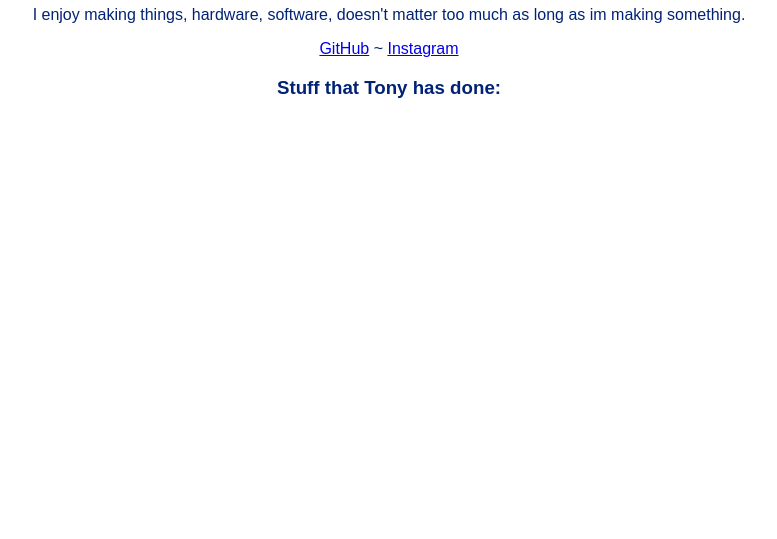
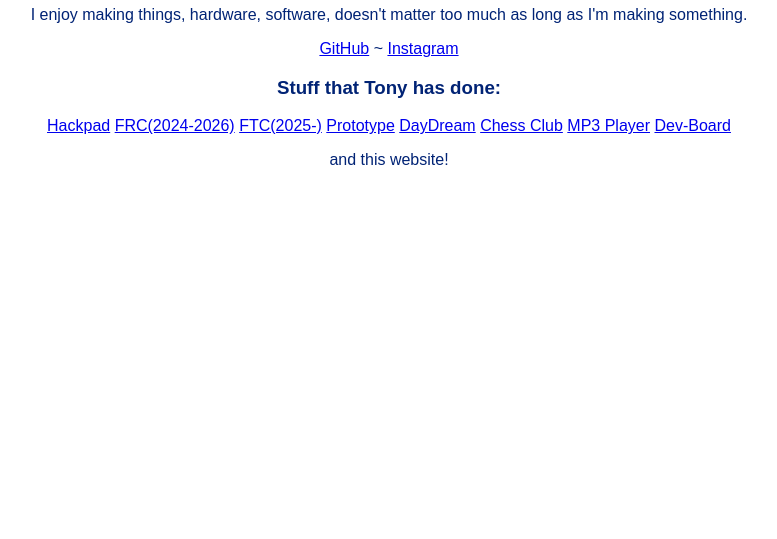
Before and after one commit to Tony1547/Tony-s-Website, a plain HTML site: page index.html in a window 1280 px wide. Shown: the part 261-800 px from the top of the page, without its empty margins (251-1028 px from the left). Drawn offline with Linux system fonts and the light colour scheme.

Commit message:
added links

```diff
--- a/index.html
+++ b/index.html
@@ -10,7 +10,7 @@
         <h1>Anthony Hernandez</h1>
 
         <p>
-		I enjoy making things, hardware, software, doesn't matter too much as long as im making something.
+		I enjoy making things, hardware, software, doesn't matter too much as long as I'm making something.
 	    </p>
 
 
@@ -23,10 +23,23 @@
 
     </body>
 
-
-
-
-
+    <div style="display: inline;">
+      <a id="form-link" class="hoverable" href="https://blueprint.hackclub.com/projects/1982" target="_blank">Hackpad</a>
+    <div style="display: inline;">
+      <a id="form-link" class="hoverable" href="https://pearcerobotics.com/" target="_blank">FRC(2024-2026)</a>
+      <div style="display: inline;">
+      <a id="form-link" class="hoverable" href="https://pearcerobotics.com/" target="_blank">FTC(2025-)</a>
+      <div style="display: inline;">
+      <a id="form-link" class="hoverable" href="https://blueprint.hackclub.com/prototype" target="_blank">Prototype</a>
+      <div style="display: inline;">
+      <a id="form-link" class="hoverable" href="https://daydream.hackclub.com/" target="_blank">DayDream</a>
+      <div style="display: inline;">
+      <a id="form-link" class="hoverable" href="https://forms.hackclub.com/t/tLf8GYVBqSus" target="_blank">Chess Club</a>
+      <div style="display: inline;">
+      <a id="form-link" class="hoverable" href="https://blueprint.hackclub.com/projects/2238" target="_blank">MP3 Player</a>
+            <div style="display: inline;">
+      <a id="form-link" class="hoverable" href="https://blueprint.hackclub.com/projects/2559" target="_blank">Dev-Board</a>
+       <p>and this website!</p>
 
 
 </html>
```
